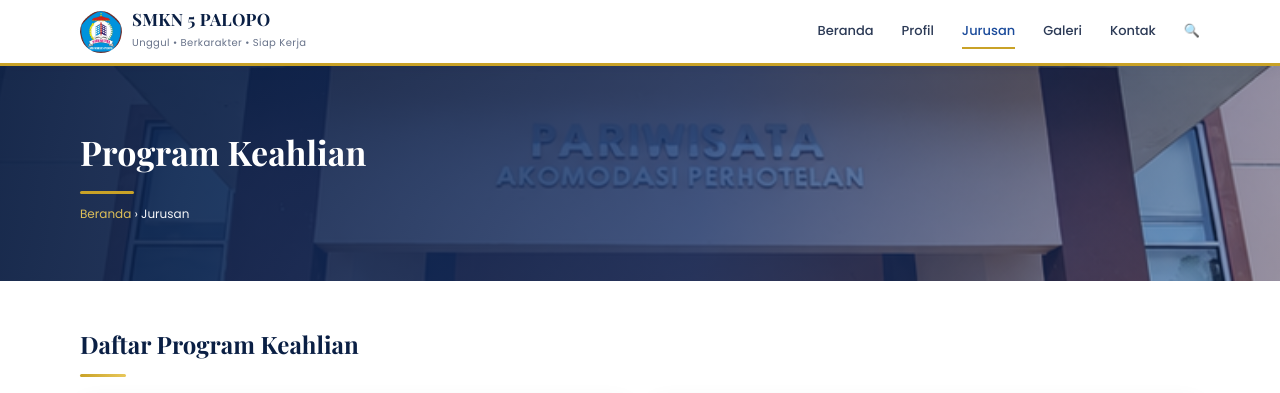
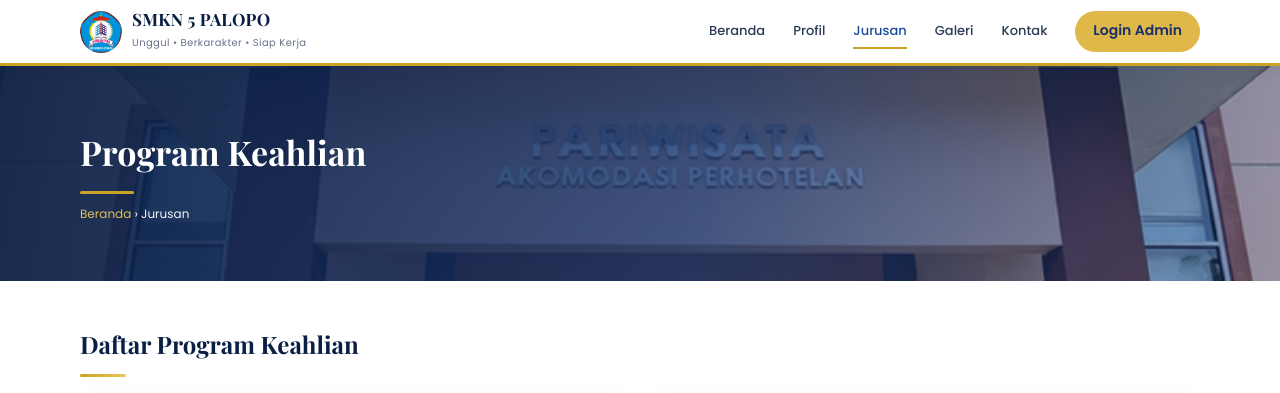
Before and after one commit to ciadella/smkn5palopo, a PHP site: page /jurusan.php in a window 1280 px wide. Shown: the top 393 px of the page. Run offline with PHP 8.4, Linux system fonts and the light colour scheme; data comes from the database, SQL or seed files in the repository.

Commit message:
update fitur halaman jurusan dan favicon

```diff
--- a/admin/includes/layout.php
+++ b/admin/includes/layout.php
@@ -27,6 +27,7 @@ function layout_top(string $active, string $judul): void {
   <meta name="viewport" content="width=device-width, initial-scale=1">
   <meta name="robots" content="noindex,nofollow">
   <title><?= e($judul) ?> | Admin <?= e($situs['nama']) ?></title>
+  <link rel="icon" type="image/png" href="/smkn5palopo/favicon.png">
   <link rel="preconnect" href="https://fonts.googleapis.com">
   <link href="https://fonts.googleapis.com/css2?family=Playfair+Display:wght@600;700&family=Poppins:wght@400;500;600&display=swap" rel="stylesheet">
   <link rel="stylesheet" href="assets/css/admin.css">
--- a/assets/css/style.css
+++ b/assets/css/style.css
@@ -208,3 +208,13 @@ h2::after{content:"";position:absolute;left:0;bottom:0;width:46px;height:3px;bor
   .quick,.grid-3,.grid-2,.stats{grid-template-columns:1fr}
   .biodata>div{grid-template-columns:1fr;gap:0}
 }
+.nav-menu .nav-login {
+  background: #e0b84a;      /* samakan dengan warna emas tombol "Jelajahi Sekolah" */
+  color: #1a2f6b;           /* samakan dengan warna biru situs */
+  padding: 8px 18px;
+  border-radius: 999px;
+  font-weight: 600;
+  font-size: 14px;
+  transition: opacity .2s;
+}
+.nav-menu .nav-login:hover { opacity: .85; }
--- a/includes/header.php
+++ b/includes/header.php
@@ -12,7 +12,8 @@ function aktif(string $a, string $b): string { return $a === $b ? 'active' : '';
   <meta charset="UTF-8">
   <meta name="viewport" content="width=device-width, initial-scale=1">
   <title><?= e($judul_tab) ?></title>
-  <link rel="preconnect" href="https://fonts.googleapis.com">
+<link rel="icon" type="image/png" href="/smkn5palopo/favicon.png">
+<link rel="preconnect" href="https://fonts.googleapis.com">
   <link href="https://fonts.googleapis.com/css2?family=Playfair+Display:wght@600;700&family=Poppins:wght@400;500;600;700&display=swap" rel="stylesheet">
   <link rel="stylesheet" href="assets/css/style.css">
 </head>
@@ -34,7 +35,7 @@ function aktif(string $a, string $b): string { return $a === $b ? 'active' : '';
       <a href="jurusan.php" class="<?= aktif($halaman,'jurusan') ?>">Jurusan</a>
       <a href="galeri.php" class="<?= aktif($halaman,'galeri') ?>">Galeri</a>
       <a href="kontak.php" class="<?= aktif($halaman,'kontak') ?>">Kontak</a>
-      <a href="galeri.php" class="nav-search" aria-label="Cari">🔍</a>
+      <a href="admin/login.php" class="nav-login">Login Admin</a>
     </nav>
   </div>
 </header>
```
Also changed, not shown: assets/img/favicon.png (added), favicon.png (added).
